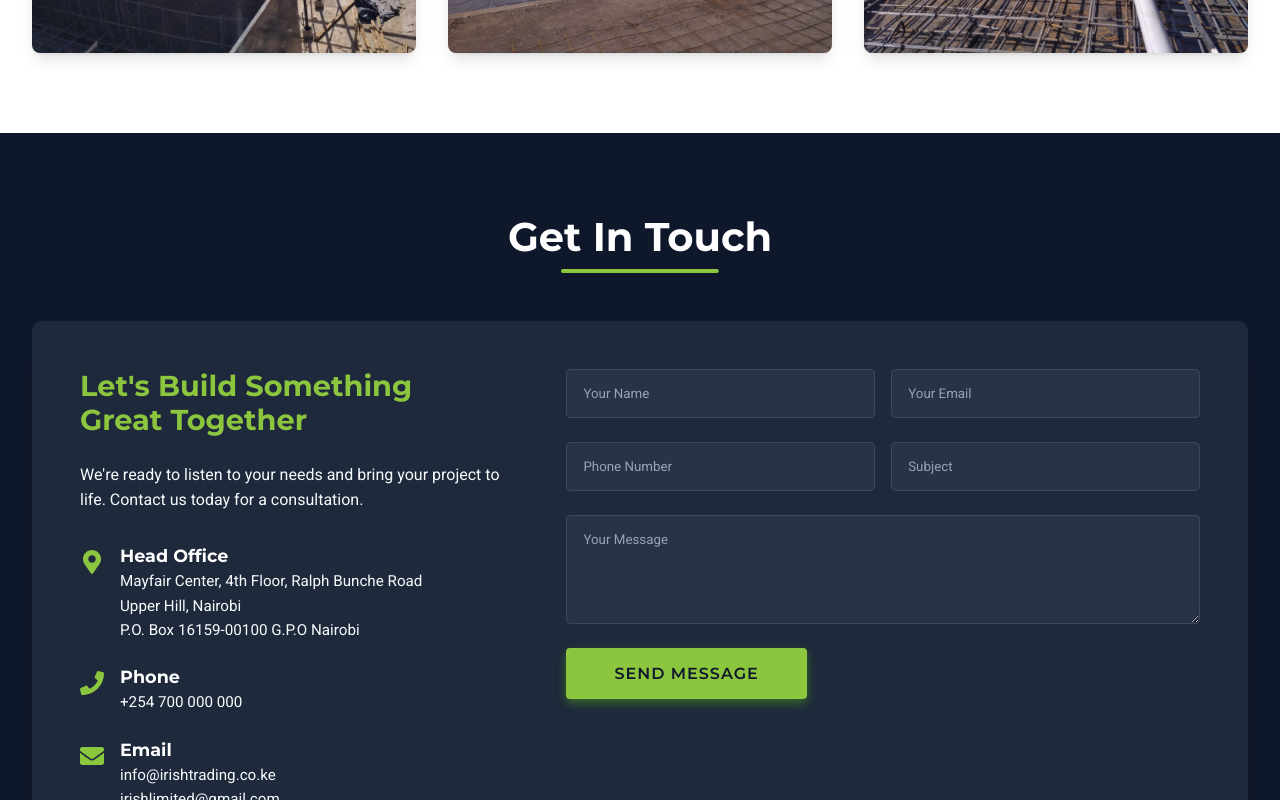
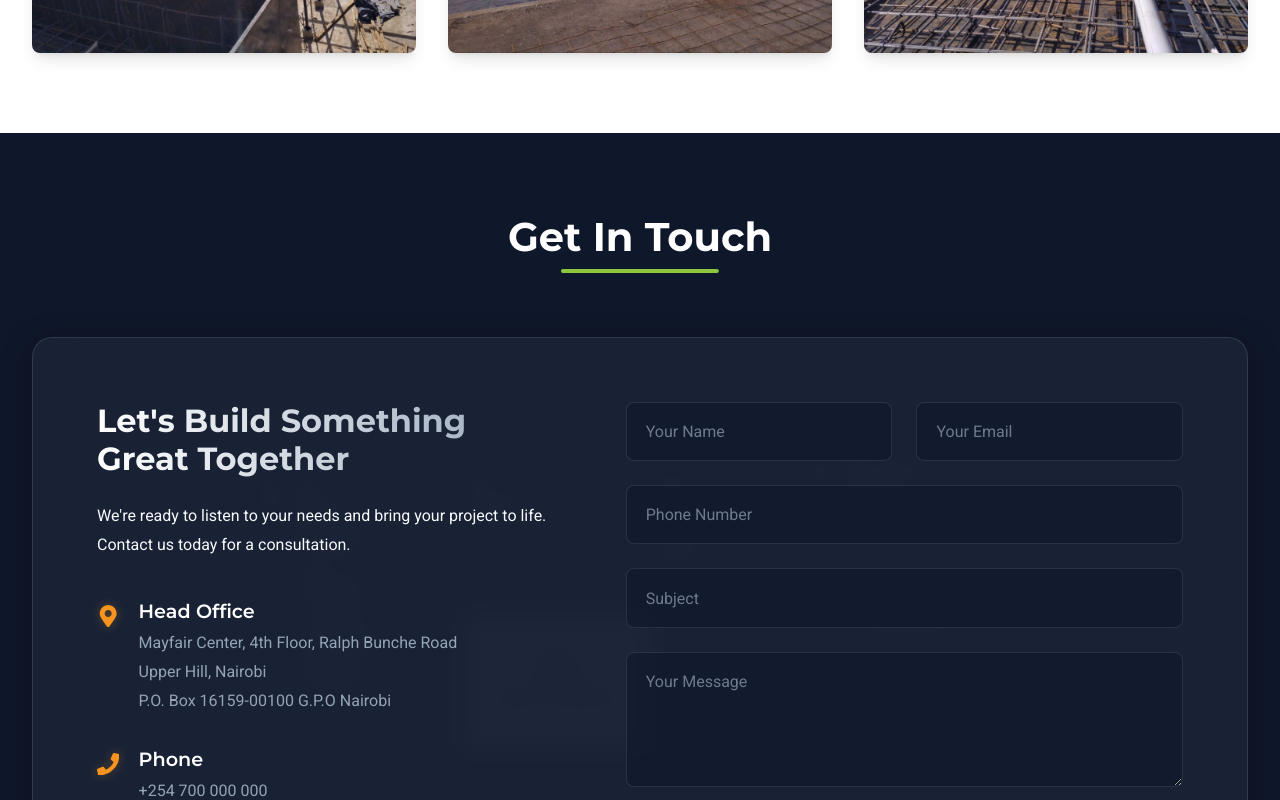
Before and after one commit to sharlmon/IrishTradingSite, a React (Vite) app: page / in a window 1280 px wide. Shown: the part 3720-4520 px from the top of the page. Built offline with nearby package versions, Linux system fonts and the light colour scheme.

Commit message:
Redesign Contact section with logo blend and premium styling

```diff
--- a/src/components/Contact.jsx
+++ b/src/components/Contact.jsx
@@ -3,10 +3,12 @@ import React from 'react';
 import { FaMapMarkerAlt, FaPhone, FaEnvelope, FaClock } from 'react-icons/fa';
 import '../styles/Contact.css';
 
+
 const Contact = () => {
     return (
         <section id="contact" className="section-padding contact-section">
-            <div className="container">
+            <div className="logo-watermark"></div>
+            <div className="container" style={{ position: 'relative', zIndex: 2 }}>
                 <h2 className="section-title">Get In Touch</h2>
                 <div className="contact-wrapper">
                     <div className="contact-info">
@@ -28,7 +30,6 @@ const Contact = () => {
                             <div>
                                 <h4>Phone</h4>
                                 <p>+254 700 000 000</p>
-                                {/* Placeholder number as none provided in text, user can update */}
                             </div>
                         </div>
 
@@ -58,8 +59,8 @@ const Contact = () => {
                         </div>
                         <div className="form-group">
                             <input type="text" placeholder="Phone Number" />
-                            <input type="text" placeholder="Subject" required />
                         </div>
+                        <input type="text" placeholder="Subject" required className="full-width-input" />
                         <textarea placeholder="Your Message" rows="5" required></textarea>
                         <button type="submit" className="btn btn-primary">Send Message</button>
                     </form>
--- a/src/styles/Contact.css
+++ b/src/styles/Contact.css
@@ -1,21 +1,49 @@
 .contact-section {
     background-color: var(--primary-blue);
     color: var(--white);
-    padding: 5rem 0;
+    padding: 6rem 0;
+    position: relative;
+    overflow: hidden;
+}
+
+/* Logo Blending Effect */
+.logo-watermark {
+    position: absolute;
+    top: 50%;
+    left: 50%;
+    transform: translate(-50%, -50%);
+    width: 60%;
+    height: 80%;
+    background-image: url('/logo.png');
+    background-repeat: no-repeat;
+    background-position: center;
+    background-size: contain;
+    opacity: 0.05;
+    pointer-events: none;
+    z-index: 1;
+    filter: grayscale(100%);
 }
 
 .contact-section .section-title {
     color: var(--white);
-    margin-bottom: 3rem;
+    margin-bottom: 4rem;
+    position: relative;
+    z-index: 5;
 }
 
+/* Glassmorphism Container */
 .contact-wrapper {
     display: flex;
     gap: 4rem;
-    background: var(--secondary-blue);
-    padding: 3rem;
-    border-radius: 10px;
-    box-shadow: var(--shadow-lg);
+    background: rgba(30, 41, 59, 0.7); /* translucent secondary blue */
+    backdrop-filter: blur(10px);
+    -webkit-backdrop-filter: blur(10px);
+    padding: 4rem;
+    border-radius: 20px;
+    box-shadow: 0 8px 32px 0 rgba(0, 0, 0, 0.3);
+    border: 1px solid rgba(255, 255, 255, 0.1);
+    position: relative;
+    z-index: 5;
 }
 
 .contact-info {
@@ -23,42 +51,49 @@
 }
 
 .contact-info h3 {
-    color: var(--accent-green);
+    background: linear-gradient(90deg, var(--white), var(--medium-gray));
+    -webkit-background-clip: text;
+    -webkit-text-fill-color: transparent;
     margin-bottom: 1.5rem;
-    font-size: 1.8rem;
+    font-size: 2rem;
+    font-weight: 700;
 }
 
 .contact-info p {
     color: var(--light-gray);
-    margin-bottom: 2rem;
+    margin-bottom: 2.5rem;
+    line-height: 1.8;
 }
 
 .info-item {
     display: flex;
-    gap: 1rem;
-    margin-bottom: 1.5rem;
+    gap: 1.2rem;
+    margin-bottom: 2rem;
+    align-items: flex-start;
 }
 
 .info-icon {
-    color: var(--accent-green);
-    font-size: 1.5rem;
+    color: var(--accent-gold);
+    font-size: 1.4rem;
     margin-top: 5px;
+    filter: drop-shadow(0 0 5px rgba(247, 147, 30, 0.3));
 }
 
 .info-item h4 {
     color: var(--white);
-    margin-bottom: 0.2rem;
-    font-size: 1.1rem;
+    margin-bottom: 0.4rem;
+    font-size: 1.2rem;
+    font-weight: 600;
 }
 
 .info-item p {
     margin-bottom: 0;
-    font-size: 0.95rem;
-    color: var(--light-gray);
+    font-size: 1rem;
+    color: var(--medium-gray);
 }
 
 .contact-form {
-    flex: 1.5;
+    flex: 1.2;
     display: flex;
     flex-direction: column;
     gap: 1.5rem;
@@ -66,47 +101,78 @@
 
 .form-group {
     display: flex;
-    gap: 1rem;
+    gap: 1.5rem;
 }
 
 .contact-form input,
 .contact-form textarea {
     width: 100%;
-    padding: 1rem;
-    background: rgba(255, 255, 255, 0.05);
+    padding: 1.2rem;
+    background: rgba(15, 23, 42, 0.6);
     border: 1px solid rgba(255, 255, 255, 0.1);
-    border-radius: 5px;
+    border-radius: 8px;
     color: var(--white);
     font-family: var(--font-body);
-    transition: border-color 0.3s ease;
+    font-size: 1rem;
+    transition: all 0.3s ease;
+}
+
+.full-width-input {
+    width: 100%;
 }
 
 .contact-form input::placeholder,
 .contact-form textarea::placeholder {
     color: var(--medium-gray);
+    opacity: 0.7;
 }
 
 .contact-form input:focus,
 .contact-form textarea:focus {
     outline: none;
-    border-color: var(--accent-green);
-    background: rgba(255, 255, 255, 0.1);
+    border-color: var(--accent-gold);
+    background: rgba(15, 23, 42, 0.9);
+    box-shadow: 0 0 15px rgba(247, 147, 30, 0.15);
 }
 
 .contact-form .btn {
     align-self: flex-start;
-    padding: 1rem 3rem;
+    padding: 1rem 3.5rem;
+    margin-top: 1rem;
+    font-size: 1.1rem;
+    background-color: var(--accent-green);
+    color: var(--primary-blue);
+    font-weight: 700;
+}
+
+.contact-form .btn:hover {
+    background-color: var(--white);
+    color: var(--accent-green);
 }
 
 @media (max-width: 968px) {
     .contact-wrapper {
         flex-direction: column;
-        padding: 2rem;
+        padding: 2.5rem;
+        gap: 3rem;
+    }
+
+    .contact-section {
+        padding: 4rem 0;
     }
 }
 
 @media (max-width: 600px) {
     .form-group {
         flex-direction: column;
+        gap: 1rem;
+    }
+
+    .contact-wrapper {
+        padding: 1.5rem;
+    }
+
+    .contact-info h3 {
+        font-size: 1.6rem;
     }
 }
```
